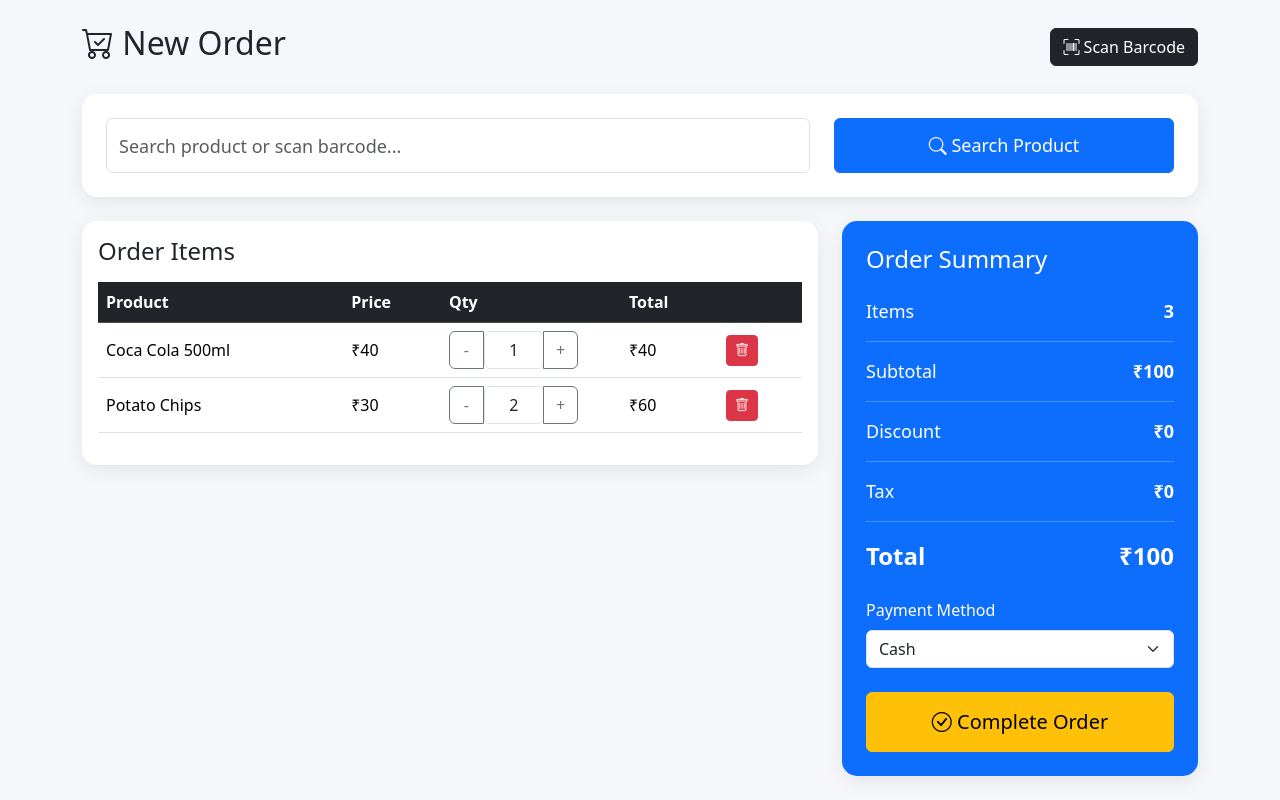
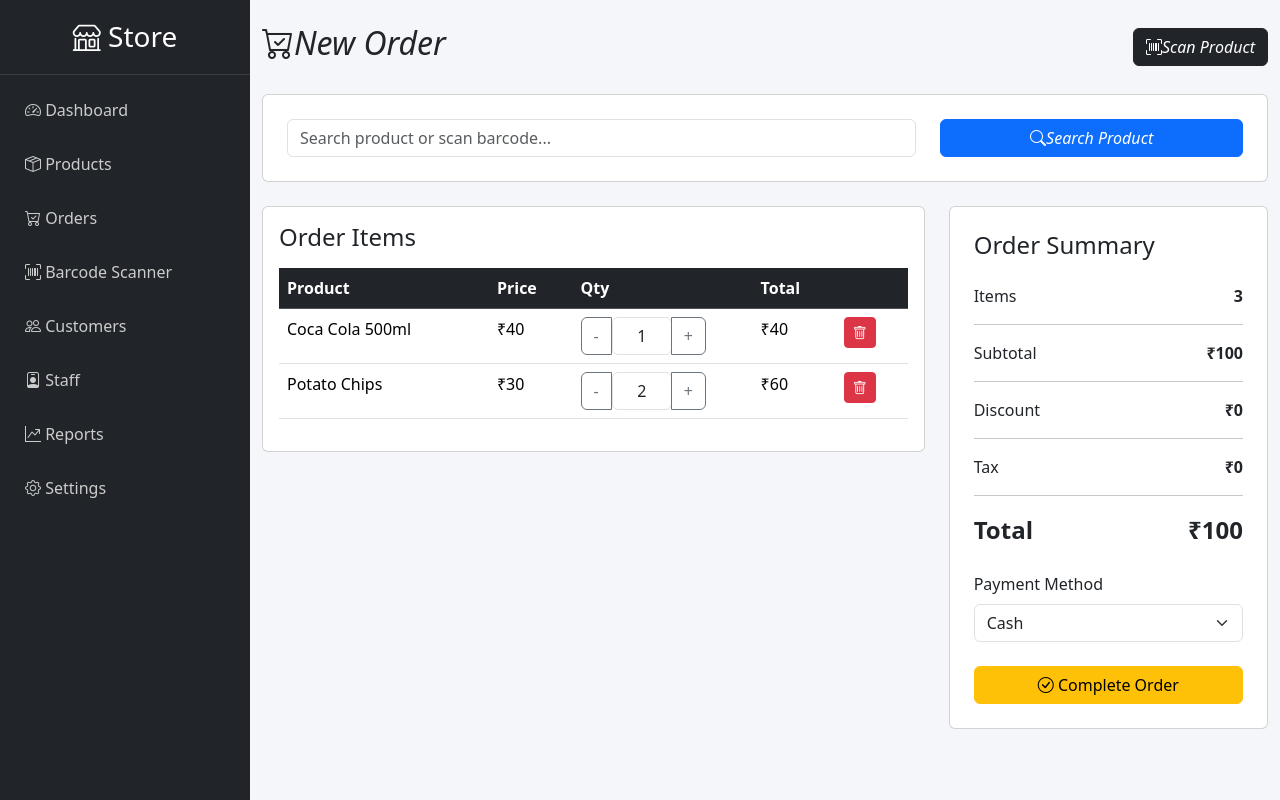
Before and after one commit to kyntiewboklang/Retail-Management-System, a Flask app: page /new-orders in a window 1280 px wide. Run offline with Flask 3, Linux system fonts and the light colour scheme.

Commit message:
next commit

```diff
--- a/templates/base.html
+++ b/templates/base.html
@@ -0,0 +1,36 @@
+<!DOCTYPE html>
+<html lang="en">
+<head>
+<meta charset="UTF-8">
+<meta name="viewport" content="width=device-width, initial-scale=1.0">
+
+<title>Department Store Dashboard</title>
+
+<link href="https://cdn.jsdelivr.net/npm/bootstrap@5.3.3/dist/css/bootstrap.min.css" rel="stylesheet">
+<link rel="stylesheet" href="https://cdn.jsdelivr.net/npm/bootstrap-icons@1.11.3/font/bootstrap-icons.min.css">
+<link rel="stylesheet" href="{{ url_for('static', filename='style.css') }}">
+
+</head>
+<body>
+
+    <div class="sidebar">
+
+    <h3><i class="bi bi-shop"></i> Store</h3>
+
+    <a href="/"><i class="bi bi-speedometer2"></i> Dashboard</a>
+    <a href="#"><i class="bi bi-box-seam"></i> Products</a>
+    <a href="#"><i class="bi bi-cart-check"></i> Orders</a>
+    <a href="#"><i class="bi bi-upc-scan"></i> Barcode Scanner</a>
+    <a href="#"><i class="bi bi-people"></i> Customers</a>
+    <a href="#"><i class="bi bi-person-badge"></i> Staff</a>
+    <a href="#"><i class="bi bi-graph-up-arrow"></i> Reports</a>
+    <a href="#"><i class="bi bi-gear"></i> Settings</a>
+
+    </div>
+
+    <div class="main">
+        {% block content %}
+        {% endblock %}
+    </div>
+</body>
+</html>
--- a/templates/new_orders.html
+++ b/templates/new_orders.html
@@ -1,74 +1,18 @@
-<!DOCTYPE html>
-<html lang="en">
-<head>
-
-<meta charset="UTF-8">
-<meta name="viewport" content="width=device-width, initial-scale=1">
-
-<title>Add Order</title>
-
-<link href="https://cdn.jsdelivr.net/npm/bootstrap@5.3.3/dist/css/bootstrap.min.css" rel="stylesheet">
-<link rel="stylesheet" href="https://cdn.jsdelivr.net/npm/bootstrap-icons@1.11.3/font/bootstrap-icons.min.css">
-
-<style>
-
-body{
-    background:#f5f7fa;
-}
-
-.card{
-    border:none;
-    border-radius:15px;
-    box-shadow:0 5px 20px rgba(0,0,0,.08);
-}
-
-.search-box{
-    height:55px;
-    font-size:18px;
-}
-
-.table td{
-    vertical-align:middle;
-}
-
-.total-box{
-    font-size:18px;
-}
-
-.qty-btn{
-    width:35px;
-}
-
-.summary{
-    background:#0d6efd;
-    color:white;
-    border-radius:15px;
-}
-
-.complete-btn{
-    height:60px;
-    font-size:20px;
-}
-
-</style>
-
-</head>
-
-<body>
+{% extends "base.html" %}
+{% block content %}
 
 <div class="container py-4">
 
     <div class="d-flex justify-content-between align-items-center mb-4">
 
     <h2>
-<i class="bi bi-cart-check"></i>
-New Order
+    <i class="bi bi-cart-check">New Order</i>
     </h2>
 
-<button class="btn btn-dark">
-<i class="bi bi-upc-scan"></i>
-Scan Barcode
-</button>
+    <a href="/scanner" class="btn btn-dark">
+        <i class="bi bi-upc-scan">Scan Product</i>
+
+    </a>
 
     </div>
 
@@ -88,8 +32,7 @@ placeholder="Search product or scan barcode...">
         <div class="col-md-4">
 
             <button class="btn btn-primary w-100 search-box">
-<i class="bi bi-search"></i>
-Search Product
+                <i class="bi bi-search">Search Product</i>
             </button>
 
         </div>
@@ -301,8 +244,5 @@ Complete Order
     </div>
 
     </div>
-
 </div>
-
-</body>
-</html>
+{% endblock %}
```
Also changed, not shown: templates/dashboard.html (+3 -35 lines), templates/scanner.html (+147 -0 lines). Lines whose indentation alone changed are shown as unchanged.
